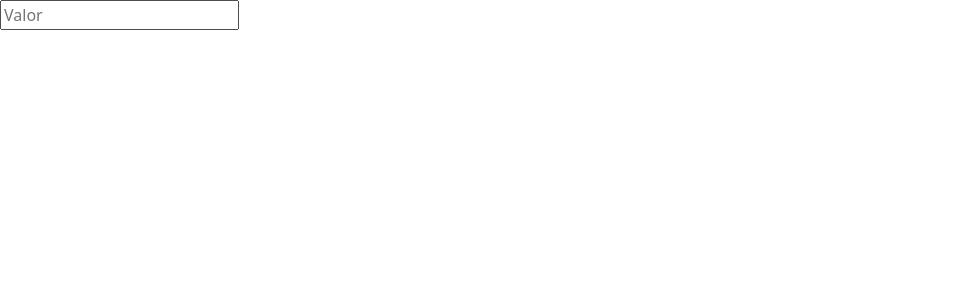
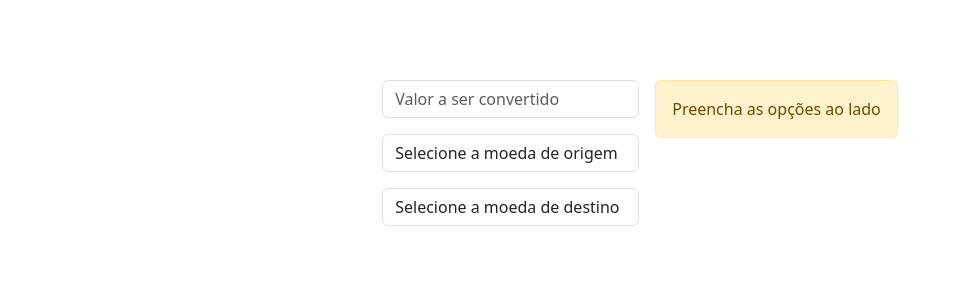
Before and after one commit to FredericoLeao/currency-converter, a Vue app in the folder AppJS/: page / in a window 1280 px wide. Shown: the top 300 px of the page, without its empty margins (0-961 px from the left). Built offline with nearby package versions, Linux system fonts and the light colour scheme.

Commit message:
WIP Front-end app

```diff
--- a/AppJS/src/App.vue
+++ b/AppJS/src/App.vue
@@ -1,11 +1,76 @@
 <template>
-  <div>
-    <input type="text" name="convert_amount" placeholder="Valor">
+  <div class="container-fluid">
+    <div class="row p-4 mt-5">
+      <div class="col-12 d-flex justify-content-center">
+        <div class="d-flex flex-column">
+          <div class="p-2">
+            <input type="text" name="convert_amount" placeholder="Valor a ser convertido" class="form-control" v-model="amount">
+          </div>
+          <div class="p-2">
+            <select class="form-control" id="src_currency" v-model="srcCurrency">
+              <option value="" disabled>Selecione a moeda de origem</option>
+              <option v-for="(currency, idx) in currencyOpts" :key="idx" :value="currency.id">
+                {{ currency.name }}
+              </option>
+            </select>
+          </div>
+          <div class="p-2">
+            <select placeholder="Origem" class="form-control" id="src_currency" v-model="tgtCurrency">
+              <option value="" disabled>Selecione a moeda de destino</option>
+              <option v-for="(currency, idx) in tgtCurrencyOpts" :key="idx" :value="currency.id">
+                {{ currency.name }}
+              </option>
+            </select>
+          </div>
+        </div>
+        <div class="d-flex flex-column p-2">
+          <div v-if="srcCurrency && amount > 0" class="p-2">
+            <h2>{{ srcCurrency }} {{ amount }}</h2>
+          </div>
+          <div v-if="tgtCurrency && convertedAmount > 0" class="p-2">
+            <h2>{{ tgtCurrency }} {{ amount }}</h2>
+          </div>
+          <div v-if="!tgtCurrency && !srcCurrency">
+            <div class="alert alert-warning">
+              Preencha as opções ao lado
+            </div>
+          </div>
+        </div>
+      </div>
+    </div>
   </div>
 </template>
 
 <script setup>
+import { computed, ref, watch } from 'vue';
 
+const amount = ref('');
+const convertedAmount = ref(0);
+
+const srcCurrency = ref('');
+const tgtCurrency = ref('');
+
+const currencyOpts = ref([
+  { id: 'USD', name: 'Dólar americano' },
+  { id: 'BRL', name: 'Real Brasileiro' },
+  { id: 'EUR', name: 'Euro' },
+  { id: 'BTC', name: 'Bitcoin' },
+  { id: 'ETH', name: 'Ethereum' },
+]);
+const tgtCurrencyOpts = computed(() => currencyOpts.value.filter((c) => c.id !== srcCurrency.value));
+
+const convertAmount = () => {
+  if (amount.value <= 0 ||
+      !currencyOpts.value.map((c) => c.id).includes(srcCurrency.value) ||
+      !currencyOpts.value.map((c) => c.id).includes(tgtCurrency.value)
+    )
+    return;
+
+}
+
+watch([tgtCurrency, srcCurrency, amount], () => {
+  convertAmount()
+})
 </script>
 
 
```
